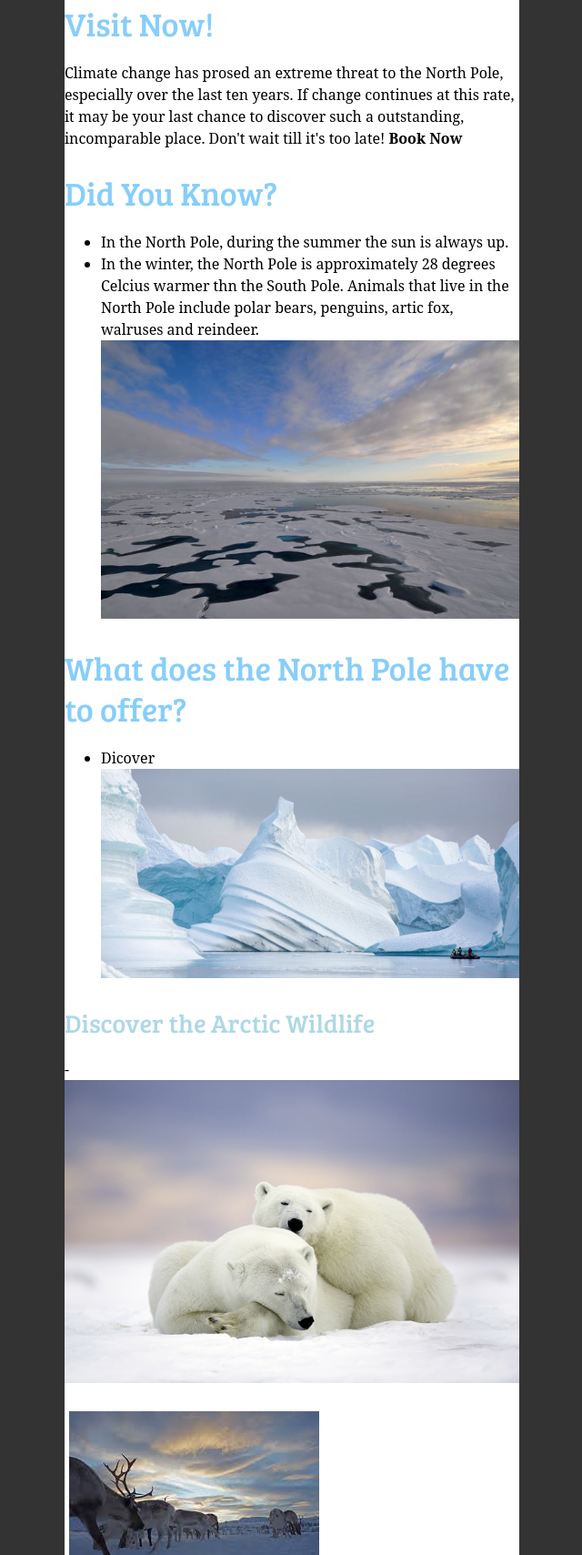
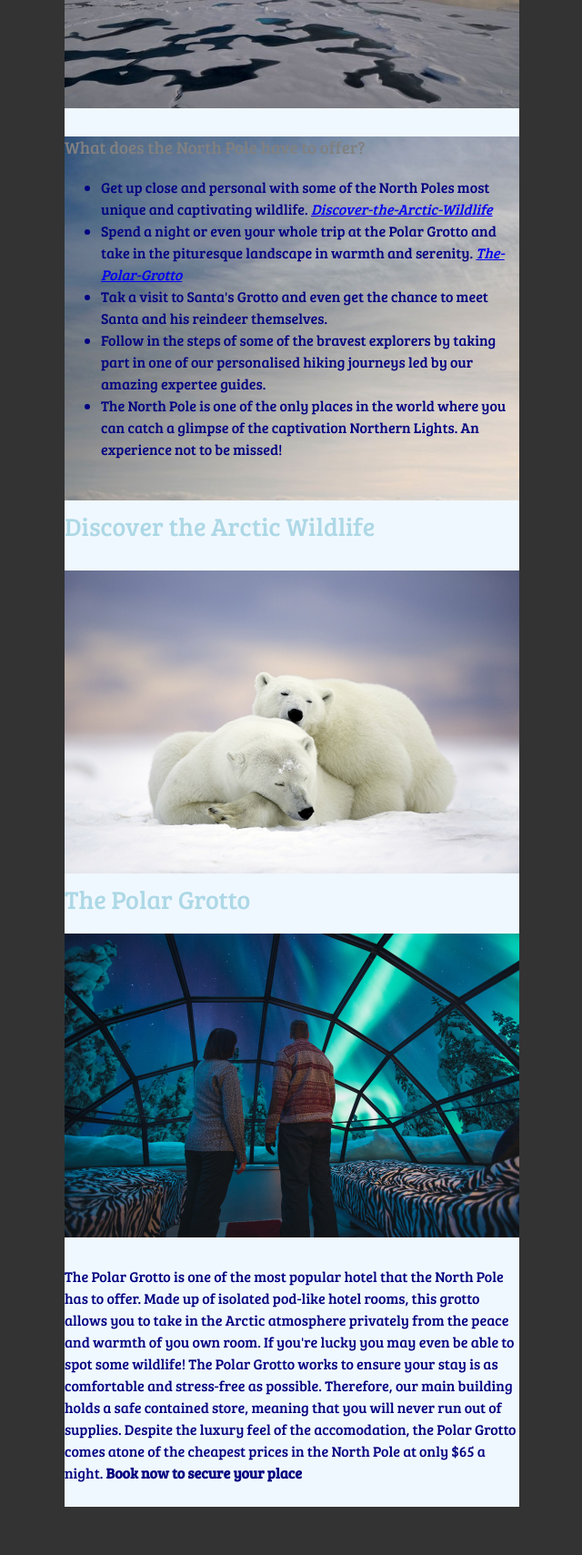
Before and after one commit to aimeeasiarose/aimee-north-pole, a plain HTML site: page index.html in a window 1280 px wide. Shown: the part 1091-2800 px from the top of the page at 91% size, without its empty margins (319-959 px from the left). After the commit the page ends 2747 px from the top, so only its background shows below. Drawn offline with Linux system fonts and the light colour scheme; a web font is replaced by a local one.

Commit message:
thursday

```diff
--- a/index.html
+++ b/index.html
@@ -4,7 +4,7 @@
     <meta charset="UTF-8">
     <meta name="viewport" content="width=device-width, initial-scale=1.0">
     <meta http-equiv="X-UA-Compatible" content="ie=edge">
-    <title>Let's go to...</title>
+    <title>Discover The North Pole</title>
     <link href="https://fonts.googleapis.com/css?family=Bree+Serif|Merriweather+Sans|Pacifico|Rubik+Mono+One|Stylish&display=swap" rel="stylesheet">
     <link rel="stylesheet" href="./static/css/milligram.css" />
     <link rel="stylesheet" href="./static/css/defaults.css" />
@@ -18,47 +18,69 @@
         <label class="theme-label" for="theme-dark">Dark</label>
     </div>
         <main class="app">
-            <header>
-               <h1>Discover the North pole</h1>
+            <header class="header">
+                  <h1 id="Discover The North Pole">Discover The North Pole</h1>
+                  <h2 id="thought-the-north-pole-was-out-of-reach-think-again-">Thought the North Pole was out of reach? Think again...</h2>
+
             </header>
-            <section>
 
-                <p><img src="./static/images/polar-bear-family.jpg" alt="Family of polar bears in the North Pole"></p>
-                <h2 id="thought-the-north-pole-was-out-of-reach-think-again-">Thought the North Pole was out of reach? Think again...</h2>
 
-            </section>
-            <section>
-                <p>"Who knew the North Pole had so much to offer? The serene views and peaceful undisturbed atmosphere gave ensured the my honeymoon last year was absolutely relaxing nd perfect whist the adventure opportunities and unique attractions meant thst the children never got bored. The best holiday experience ever is you ask me! I coukdn't recommend it anymore!"
+            <section class="testimony">
+                <p>
+
+                    "Who knew the North Pole had so much to offer? The serene views and peaceful undisturbed atmosphere gave ensured the my honeymoon last year was absolutely relaxing nd perfect whist the adventure opportunities and unique attractions meant thst the children never got bored. The best holiday experience ever is you ask me! I coukdn't recommend it anymore!"
                     -
                     Tessa Mayers, 2017</p>
-                    <p><img src="./static/images/north-pole.jpg" alt="Sun shining over the snow"></p>
-
             </section>
-            <section>
+            <section class="part3">
                 <h2 id="visit-now-">Visit Now!</h2>
                 <p>Climate change has prosed an extreme threat to the North Pole, especially over the last ten years. If change continues at this rate, it  may be your last chance to discover such a outstanding, incomparable place. Don't wait till it's too late!
                 <strong>Book Now</strong></p>
+
                 <h2 id="did-you-know-">Did You Know?</h2>
                 <ul>
                 <li>In the North Pole, during the summer the sun is always up.</li>
                 <li>In the winter, the North Pole is approximately 28 degrees Celcius warmer thn the South Pole.
                 Animals that live in the North Pole include polar bears, penguins, artic fox, walruses and reindeer.
-                <img src="./static/images/cracking-ice.jpg" alt="Cracking Arctic ice under the North Pole sun"></li>
-                </ul>
+
 
 
             </section>
-            <section>
+            <section class="crack">
+                    <p><img src="./static/images/cracking-ice.jpg" alt="Cracking Arctic ice under the North Pole sun"></p>
+
+
+            </section>
+            <section class="todo">
                 <h2 id="what-does-the-north-pole-have-to-offer-">What does the North Pole have to offer?</h2>
                 <ul>
-                <li>Dicover
-                <img src="./static/images/north-pole-icebergs.jpg" alt="series of tall ice bergs in the North Pole"></li>
+                <li>Get  up close and personal with some of the North Poles most unique and captivating wildlife. <a href="##Discover-the-Arctic-Wildlife"><em>Discover-the-Arctic-Wildlife</em></a></li>
+                <li>Spend a night or even your whole trip at the Polar Grotto and take in the pituresque landscape in warmth and serenity. <a href="##The-Polar-Grotto"><em>The-Polar-Grotto</em></a></li>
+                <li>Tak a visit to Santa&#39;s Grotto and even get the chance to meet Santa and his reindeer themselves.</li>
+                <li>Follow in the steps of some of the bravest explorers by taking part in one of our personalised hiking journeys led by our amazing expertee guides.</li>
+                <li>The North Pole is one of the only places in the world where you can catch a glimpse of the captivation Northern Lights. An experience not to be missed!</li>
                 </ul>
+                </section>
+
+            <section>
+                <h3 id="discover-the-arctic-wildlife">Discover the Arctic Wildlife</h3>
+            </section>
+<section class="animals">
+    <section class="gallery">
+    <img src="./static/images/gg-polar-bears.jpg" alt="Two polar bears laying in the snow">
+   <img src="./static/images/reindeers.jpg" alt="Large group of reindeer">
+   <img src="./static/images/arctic-fox.jpg" alt="Arctic fox in the snow">
+        <img src="./static/images/penguins.jpg" alt="Group of penguins and their chicks">
+        <img src="./static/images/walrus.jpg" alt="Arctic walrus">
+            </section>
+
+            <section>
+                    <h3 id="the-polar-grotto">The Polar Grotto</h3>
             </section>
             <section>
-                <h3 id="discover-the-arctic-wildlife">Discover the Arctic Wildlife</h3>
-    <p>-<img src="./static/images/gg-polar-bears.jpg" alt="Two polar bears laying in the snow"></p>
-    <p>-<img src="./static/images/reindeers.jpg" alt="Large group of reindeer"></p>
+                    <p><img src="./static/images/kak-two-ppl.jpg" alt="Two people wathing the Northern lights from the Polar Grotto"></p>
+                    <p>The Polar Grotto is one of the most popular hotel that the North Pole has to offer. Made up of isolated pod-like hotel rooms, this grotto allows you to take in the Arctic atmosphere privately from the peace and warmth of you own room. If you&#39;re lucky you may even be able to spot some wildlife! The Polar Grotto works to ensure your stay is as comfortable and stress-free as possible. Therefore, our main building holds a safe contained store, meaning that you will never run out of supplies. Despite the luxury feel of the accomodation, the Polar Grotto comes atone of the cheapest prices in the North Pole at only $65 a night.
+                            <strong>Book now to secure your place</strong></p>
             </section>
     </main>
 </body>
--- a/static/css/app.css
+++ b/static/css/app.css
@@ -4,20 +4,63 @@
 
 h1 {
     font-family: 'Bree Serif', serif;
-    color: skyblue;
+color: blue;
     background-image: url('../static/css/static/images/polar-bear-family.jpg');
 }
 
 body {
-    font-family: 'Noto Serif', serif;
+    font-family: 'Bree Serif',serif;
+    color:navy;
+    background-color: aliceblue;
+}
 
 
 h2 {
     font-family: 'Bree Serif', serif;
-    color: lightskyblue
+    color: grey;
+    font-size: 0.5cm;
 }
 
 h3 {
     font-family: 'Bree Serif', serif;
     color: lightblue
 }
+.header {
+    background-image: url('https://aimeeasiarose.github.io/aimee-north-pole/static/images/polar-bear-family.jpg');
+    height: 300px
+}
+
+.testimony {
+   color:black;
+   background-color: aliceblue;
+}
+
+.part3 {
+    background-image: url('https://aimeeasiarose.github.io/aimee-north-pole/static/images/north-pole-icebergs.jpg');
+    height:350px;
+    width: 500px;
+}
+
+.todo {
+    background-image: url('https://aimeeasiarose.github.io/aimee-north-pole/static/images/north-pole.jpg');
+    height:400px;
+    margin:0;
+}
+
+.gallery {
+    display:flex;
+}
+
+.gallery img {
+    flex-shrink: 0;
+    margin-right: 10px;
+}
+
+.animals {
+   overflow:scroll;
+   width: 500px;
+}
+
+section {
+    margin-top: 10px;
+}
```
Also changed, not shown: new.jpg (added), static/css/static/images/polar-bear-family.jpg (deleted), static/images/arctic-fox.jpg (renamed from arctic-fox.jpg), static/images/kak-two-ppl.jpg (renamed from static/images/kak two ppl.jpg), static/images/penguins.jpg (renamed from penguins.jpg), static/images/polar-bear-family.jpg (deleted), static/images/walrus.jpg (renamed from walrus.jpg), 1 other file.
